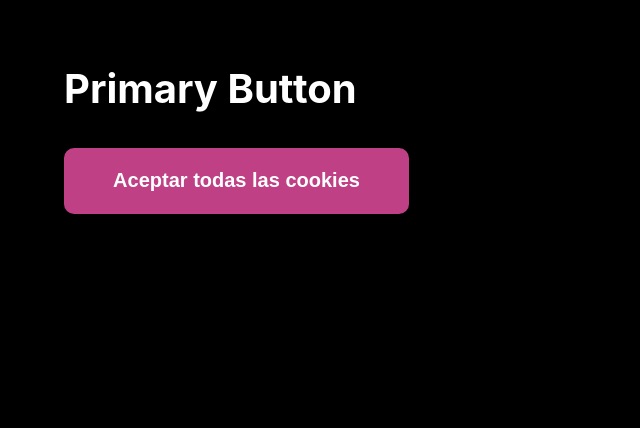
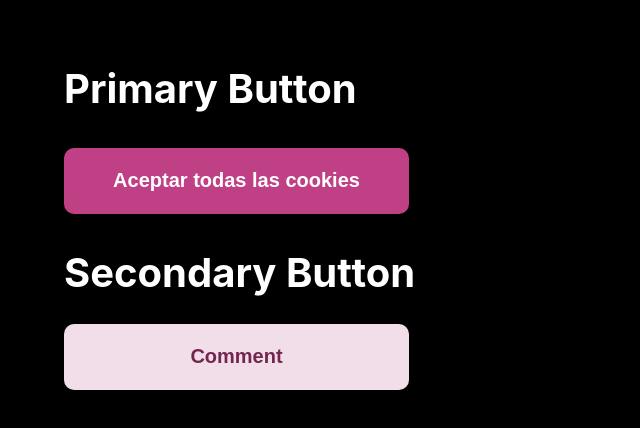
Before and after one commit to Indotem-Salddud/landing-page-fend, a React (Create React App) app: page / in a window 1280 px wide. Shown: the top 428 px of the page, without its empty margins (0-640 px from the left). Built offline with nearby package versions, Linux system fonts and the light colour scheme.

Commit message:
secondary button styled

```diff
--- a/src/common/Tokens.ts
+++ b/src/common/Tokens.ts
@@ -4,7 +4,11 @@ export const Tokens = {
       Primary:"#BF4085",
       PrimaryPressed:"#CB659C",
       PrimaryHover:"#A83875",
-      PrimaryDisabled:"#D192B4"
+      PrimaryDisabled:"#D192B4",
+      Secondary:"#F1DEE8",
+      SecondaryPressed:"#EBCBDD",
+      SecondaryHover:"#EBCBDD",
+      SecondaryDisabled:"#F4E7EE"
     },
   },
   Borders: {
@@ -24,7 +28,9 @@ export const Tokens = {
     Size: "20px",
     Color: {
       Primary: "#FFFFFF",
-      PrimaryDisabled: "#F7F7FC"
+      PrimaryDisabled: "#F7F7FC",
+      Secondary: "#732650;",
+      SecondaryDisabled: "#C5ABB9"
     },
   },
   Padding: {
--- /dev/null
+++ b/src/components/Buttons/Secondary/Button.Secondary.tsx
@@ -0,0 +1,33 @@
+import React from "react";
+import * as PropTypes from "prop-types";
+import { SecondaryButtonStyled } from "./ButtonSecondaryStyled";
+
+// * Define proptypes
+const SecondaryButtonProptypes = {
+  title: PropTypes.string.isRequired,
+  handleClick: PropTypes.func.isRequired,
+};
+
+// * Define typealias for proptypes
+type SecondaryButtonProps = PropTypes.InferProps<typeof SecondaryButtonProptypes>;
+
+/**
+ * ! Secondary button Component
+ * * ricardodsb, stefaranzazu - 2022/02/11
+ * @param props {any}
+ */
+const SecondaryButton: React.FC<SecondaryButtonProps> = (props: any) => (
+  <SecondaryButtonStyled
+    type="button"
+    role="button"
+    onClick={() => props.handleClick()}
+  >
+    {props.title}
+  </SecondaryButtonStyled>
+);
+
+// * Define proptypes
+SecondaryButton.propTypes = SecondaryButtonProptypes;
+
+// * Export component
+export default SecondaryButton;
--- /dev/null
+++ b/src/components/Buttons/Secondary/ButtonSecondaryStyled.ts
@@ -0,0 +1,27 @@
+import styled from "styled-components";
+import { Tokens } from "../../../common/Tokens";
+
+// * Styled Secondary button
+export const SecondaryButtonStyled = styled.button`
+  border: none;
+  background: ${Tokens.Colors.Buttons.Secondary};
+  font-size: ${Tokens.Text.Size};
+  font-weight: ${Tokens.Text.Weight};
+  color: ${Tokens.Text.Color.Secondary};
+  padding: ${Tokens.Padding.Medium};
+  height: ${Tokens.Height.Large};
+  width: ${Tokens.Width.Large};
+  border-radius: ${Tokens.Borders.Radius.Medium};
+  &:hover{
+      background: ${Tokens.Colors.Buttons.SecondaryHover};
+      color: ${Tokens.Text.Color.Secondary};
+      }
+  &:active{
+      background: ${Tokens.Colors.Buttons.SecondaryPressed};
+      color: ${Tokens.Text.Color.Secondary};
+      box-shadow: ${Tokens.BoxShadow.Medium};
+    }
+  &:disabled{
+      color: ${Tokens.Text.Color.SecondaryDisabled};
+   }
+`;
--- a/src/sample/SampleView.tsx
+++ b/src/sample/SampleView.tsx
@@ -1,6 +1,7 @@
 import React from "react";
 import "./SampleStyle.css";
 import PrimaryButton from "../components/Buttons/Primary/Button.Primary";
+import SecondaryButton from "../components/Buttons/Secondary/Button.Secondary";
 
 /**
  * ! Sample view project
@@ -20,6 +21,15 @@ const SampleView: React.FC = () => {
           />
         </div>
       </div>
+      <div className="mt-3">
+        <h1>Secondary Button </h1>
+        <div>
+        <SecondaryButton title="Comment" handleClick={()=>
+            console.log("He clicado en el botton Contacto")
+        }>
+        </SecondaryButton>
+        </div>
+    </div>
     </>
   );
 };
```
